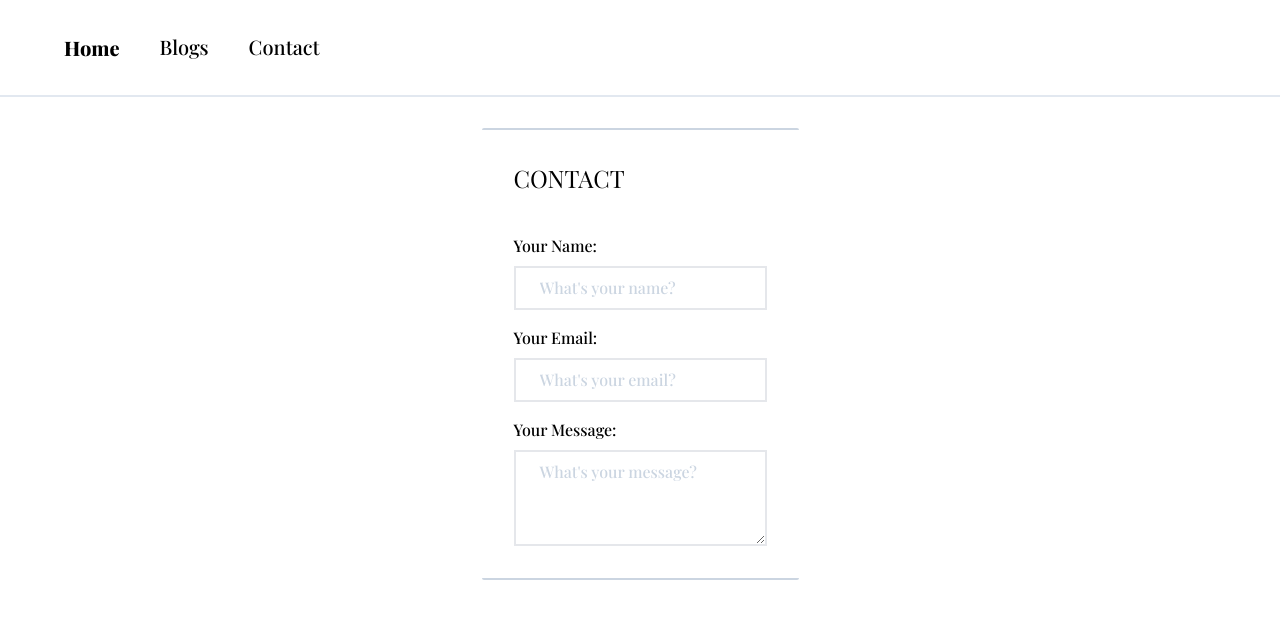
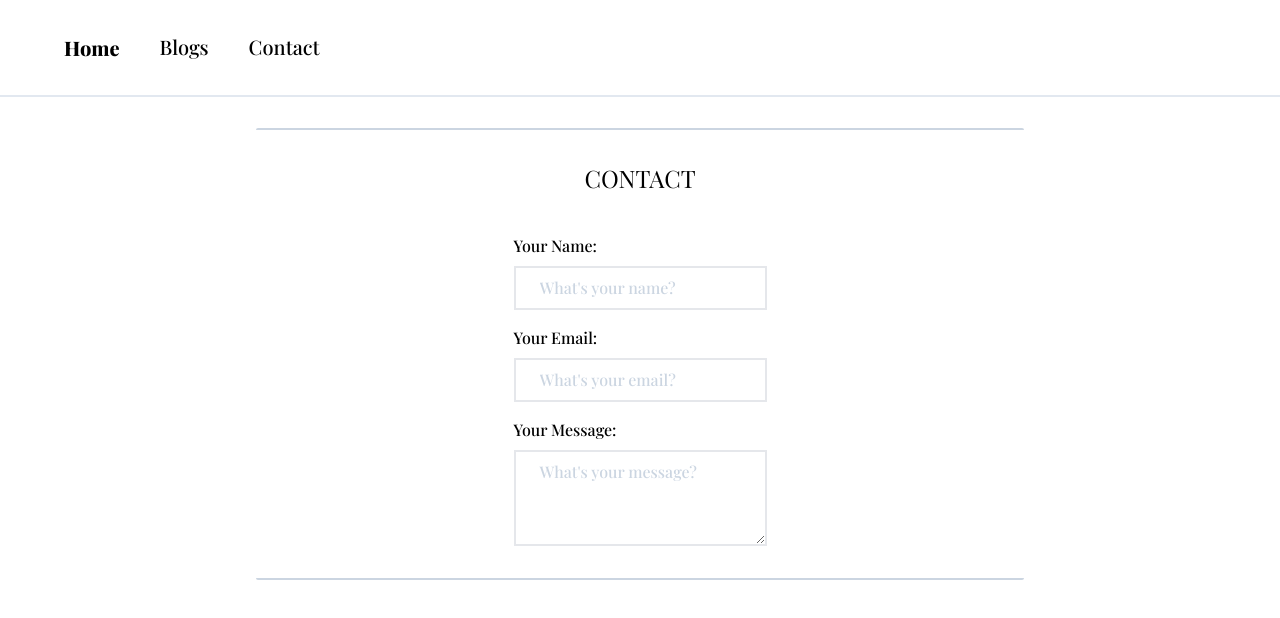
Before and after one commit to BCCheungGit/sarahblog, a React (Create React App) app: page /contact in a window 1280 px wide. Shown: the top 618 px of the page. Built offline with nearby package versions, Linux system fonts and the light colour scheme; a web font is replaced by a local one.

Commit message:
updated file structure

```diff
--- a/src/components/ContactForm.jsx
+++ /dev/null
@@ -1,81 +0,0 @@
-import React, {useState, useRef} from 'react';
-import {motion} from 'framer-motion';
-import { slideIn } from '../utils/motion';
-import { fadeIn } from '../utils/motion';
-
-export default function ContactForm() {
-    const [form, setForm] = useState({
-        name: '',
-        email: '',
-        message: '',
-    })
-    const formRef = useRef();
-    const handleChange = (e) => {
-        const { name, value} = e.target;
-
-        setForm({...form, [name]: value})
-
-    }
-
-    const handleSubmit = (e) => {
-        e.preventDefault();
-        console.log("submitted!");
-    }
-
-    return (
-        <>
-            <div className='xl:mt-12 xl:top-20 justify-center top-24 w-screen h-auto absolute xl:flex-row flex-col-reverse flex gap-10 overflow-hidden'>
-            <motion.div
-               initial= "hidden"
-                animate="show"
-                variants={fadeIn("left", "tween", 0, 0.5)}
-                className='flex flex-col p-8 rounded-sm border-t-2 border-b-2 border-slate-300'
-            >
-                    <h3 className='font-playfair text-2xl'>CONTACT</h3>
-                <form
-                    ref = {formRef}
-                    onSubmit = {handleSubmit}
-                    className='mt-6 flex flex-col'
-                >
-                    <label className='flex flex-col'>
-                        <span className='font-playfair font-medium mr-4 mt-4'>Your Name: </span>
-                        <input
-                            type = "text"
-                            name = "name"
-                            value = {form.name}
-                            onChange = {handleChange}
-                            placeholder = "What's your name?"
-                            className='py-2 px-6 border-2 mt-2 font-medium font-playfair placeholder:text-slate-300'
-                        />
-                    </label>
-                    <label className='flex flex-col'>
-                        <span className='font-playfair font-medium mr-4 mt-4'>Your Email: </span>
-                        <input
-                            type="email"
-                            name="email"
-                            value = {form.email}
-                            onChange={handleChange}
-                            placeholder="What's your email?"
-                            className='py-2 px-6 border-2 mt-2 font-medium font-playfair placeholder:text-slate-300'
-                        />
-
-                    </label>
-                    <label className='flex flex-col'>
-                        <span className='font-playfair font-medium mr-4 mt-4'>Your Message: </span>
-                        <textarea
-                            name="message"
-                            value={form.message}
-                            onChange={handleChange}
-                            placeholder="What's your message?"
-                            className='py-2 h-24 px-6 border-2 mt-2 font-medium font-playfair placeholder:text-slate-300'
-                        />
-
-                    </label>
-
-                </form>
-                </motion.div>
-
-            </div>
-        </>
-    )
-}
--- a/src/components/NavBar.jsx
+++ b/src/components/NavBar.jsx
@@ -1,11 +1,10 @@
-import React, {useEffect, useState} from "react";
+import React, { useState} from "react";
 
 import { Link } from "react-router-dom";
 import { styles } from "../styles";
 import { navLinks } from "../constants";
 import collapse from "../assets/collapsenav.svg";
 import { motion } from "framer-motion";
-import { fadeIn } from "../utils/motion";
 
 export default function NavBar() {
     const [toggle, setToggle] = useState(false);
@@ -52,11 +51,11 @@ export default function NavBar() {
                             onClick={() => setToggle(!toggle)}
                         />
                         <motion.div
-                        initial = "hidden"
-                        animate = "show"
-                        variants = {fadeIn("down", "tween", 0, 0.6)}
-                        >
-                        <div className={`${!toggle ? 'hidden' : 'flex'} p-6 absolute bg-white top-20 right-0 mx-0 my-2 min-w[140px] z-10 border-slate-200 border-2`}>
+                        initial={{ opacity: 0, y: -20 }}  // Initial state of the menu (hidden and moved to the left)
+                        animate={{ opacity: toggle ? 1 : 0, y: toggle ? 0 : -20 }}  // Animate opacity and x position based on the toggle state
+                        transition={{ duration: 0.5 }}
+                        className={`${!toggle ? 'hidden' : 'flex'} p-6 absolute bg-white top-20 right-0 mx-0 my-2 min-w[140px] z-10 border-slate-200 border-2`}>
+
                             <ul className="list-none flex justify-end items-start flex-col gap-2">
                                 <li>
                                     <Link
@@ -78,8 +77,8 @@ export default function NavBar() {
                                 ))}
 
                             </ul>
-                        </div>
                         </motion.div>
+
                     </div>
 
                 </div>
--- a/src/components/pages/Contact.jsx
+++ b/src/components/pages/Contact.jsx
@@ -1,14 +1,81 @@
-import ContactForm from "../ContactForm";
-
-
+import React, {useState, useRef} from 'react';
+import {motion} from 'framer-motion';
+import { slideIn } from '../../utils/motion';
+import { fadeIn } from '../../utils/motion';
 
 export default function Contact() {
+    const [form, setForm] = useState({
+        name: '',
+        email: '',
+        message: '',
+    })
+    const formRef = useRef();
+    const handleChange = (e) => {
+        const { name, value} = e.target;
 
+        setForm({...form, [name]: value})
+
+    }
+
+    const handleSubmit = (e) => {
+        e.preventDefault();
+        console.log("submitted!");
+    }
 
     return (
-    <div className="flex flex-col gap-8">
-        <ContactForm />
+        <>
+            <div className='xl:mt-12 xl:top-20 justify-center top-24 w-screen h-auto absolute xl:flex-row flex-col-reverse flex gap-10 overflow-hidden'>
+            <motion.div
+               initial= "hidden"
+                animate="show"
+                variants={fadeIn("left", "tween", 0, 0.5)}
+                className='flex flex-col p-8 rounded-sm border-t-2 border-b-2 border-slate-300 justify-center items-center w-3/5'
+            >
+                    <h3 className='font-playfair text-2xl'>CONTACT</h3>
+                <form
+                    ref = {formRef}
+                    onSubmit = {handleSubmit}
+                    className='mt-6 flex flex-col'
+                >
+                    <label className='flex flex-col'>
+                        <span className='font-playfair font-medium mr-4 mt-4'>Your Name: </span>
+                        <input
+                            type = "text"
+                            name = "name"
+                            value = {form.name}
+                            onChange = {handleChange}
+                            placeholder = "What's your name?"
+                            className='py-2 px-6 border-2 mt-2 font-medium font-playfair placeholder:text-slate-300'
+                        />
+                    </label>
+                    <label className='flex flex-col'>
+                        <span className='font-playfair font-medium mr-4 mt-4'>Your Email: </span>
+                        <input
+                            type="email"
+                            name="email"
+                            value = {form.email}
+                            onChange={handleChange}
+                            placeholder="What's your email?"
+                            className='py-2 px-6 border-2 mt-2 font-medium font-playfair placeholder:text-slate-300'
+                        />
 
-    </div>
+                    </label>
+                    <label className='flex flex-col'>
+                        <span className='font-playfair font-medium mr-4 mt-4'>Your Message: </span>
+                        <textarea
+                            name="message"
+                            value={form.message}
+                            onChange={handleChange}
+                            placeholder="What's your message?"
+                            className='py-2 h-24 px-6 border-2 mt-2 font-medium font-playfair placeholder:text-slate-300'
+                        />
+
+                    </label>
+
+                </form>
+                </motion.div>
+
+            </div>
+        </>
     )
 }
```
